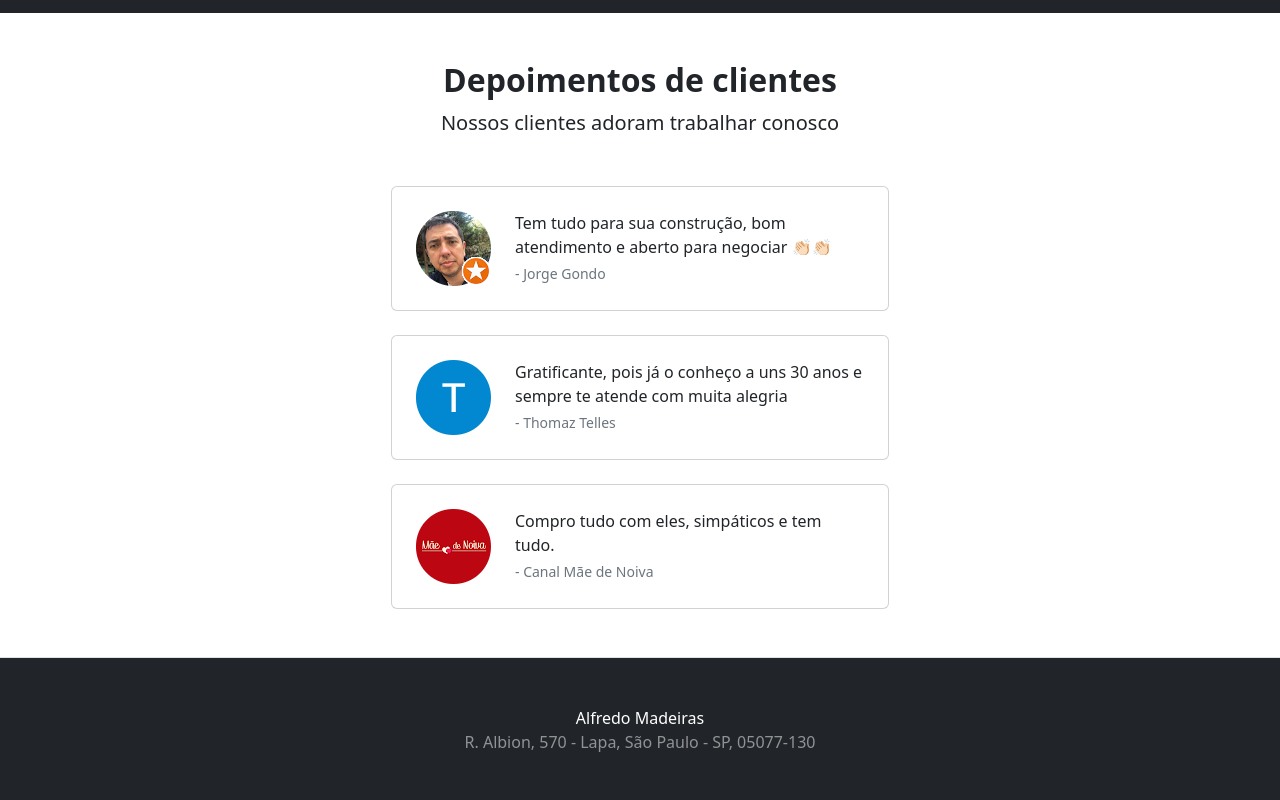
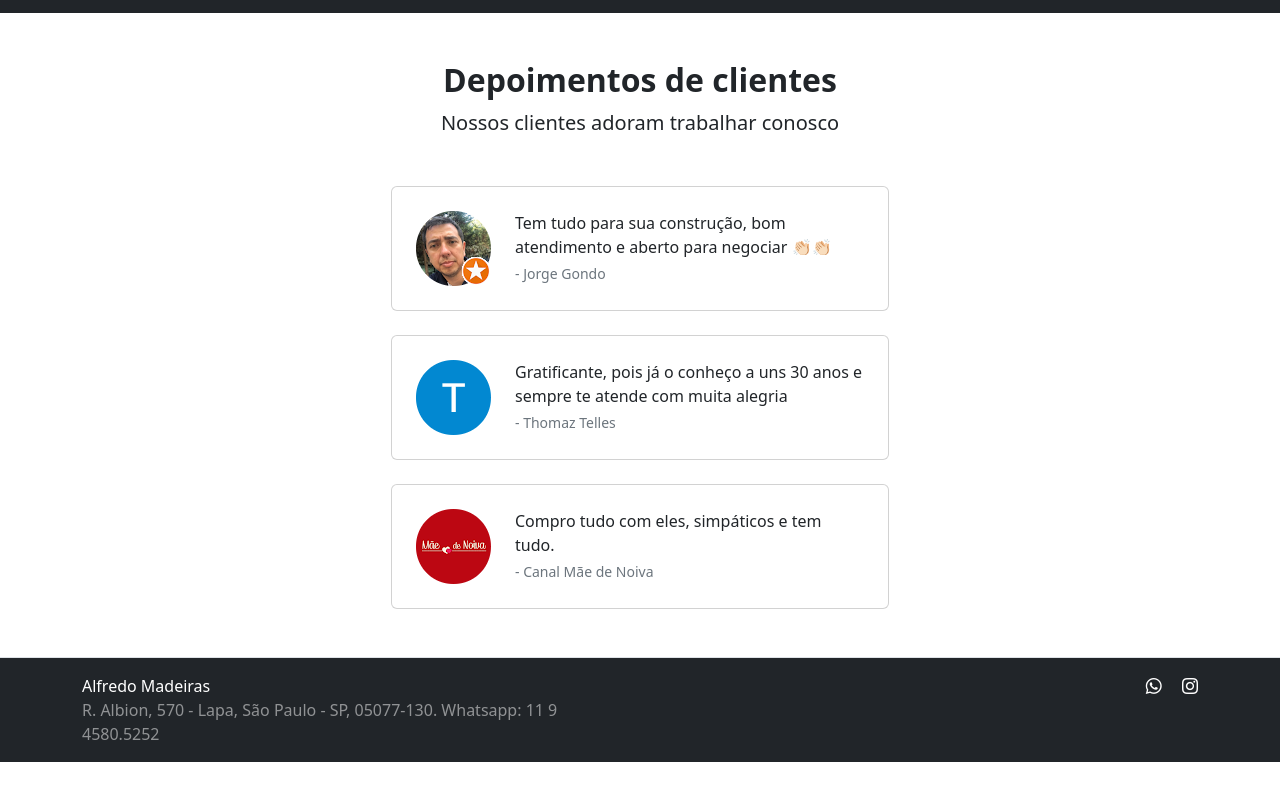
Before and after one commit to adrianoarruda/adrianoarruda.github.io, a plain HTML site: page index.html in a window 1280 px wide. Shown: the part 1345-2145 px from the top of the page. After the commit the page ends 2107 px from the top, so only its background shows below. Drawn offline with nearby package versions, Linux system fonts and the light colour scheme.

Commit message:
Update index.html

```diff
--- a/index.html
+++ b/index.html
@@ -172,13 +172,21 @@
 
 
         <!-- Footer-->
-        <footer class="py-5 bg-dark">
-            <div class="container px-5">
-                <p class="m-0 text-center text-white">Alfredo Madeiras</p>
-                <p class="m-0 text-center text-white-50">R. Albion, 570 - Lapa, São Paulo - SP, 05077-130</p>
-
+        <footer class="py-3 bg-dark text-white">
+            <div class="container">
+                <div class="row">
+                    <div class="col-lg-6">
+                        <p class="m-0">Alfredo Madeiras</p>
+                        <p class="m-0 text-white-50">R. Albion, 570 - Lapa, São Paulo - SP, 05077-130. Whatsapp: 11 9 4580.5252</p>
+                    </div>
+                    <div class="col-lg-6 text-lg-end">
+                        <a href="https://api.whatsapp.com/send/?phone=%2B5511945805252&text=Quero%20fazer%20um%20or%C3%A7amento%20de%20materiais%20para%20constru%C3%A7%C3%A3o" class="text-white me-3"><i class="bi bi-whatsapp"></i></a>
+                        <a href="https://www.instagram.com/alfredomadeiras/" class="text-white"><i class="bi bi-instagram"></i></a>
+                    </div>
+                </div>
             </div>
         </footer>
+
         <!-- Bootstrap core JS-->
         <script src="https://cdn.jsdelivr.net/npm/bootstrap@5.2.3/dist/js/bootstrap.bundle.min.js"></script>
         <!-- Core theme JS-->
```
